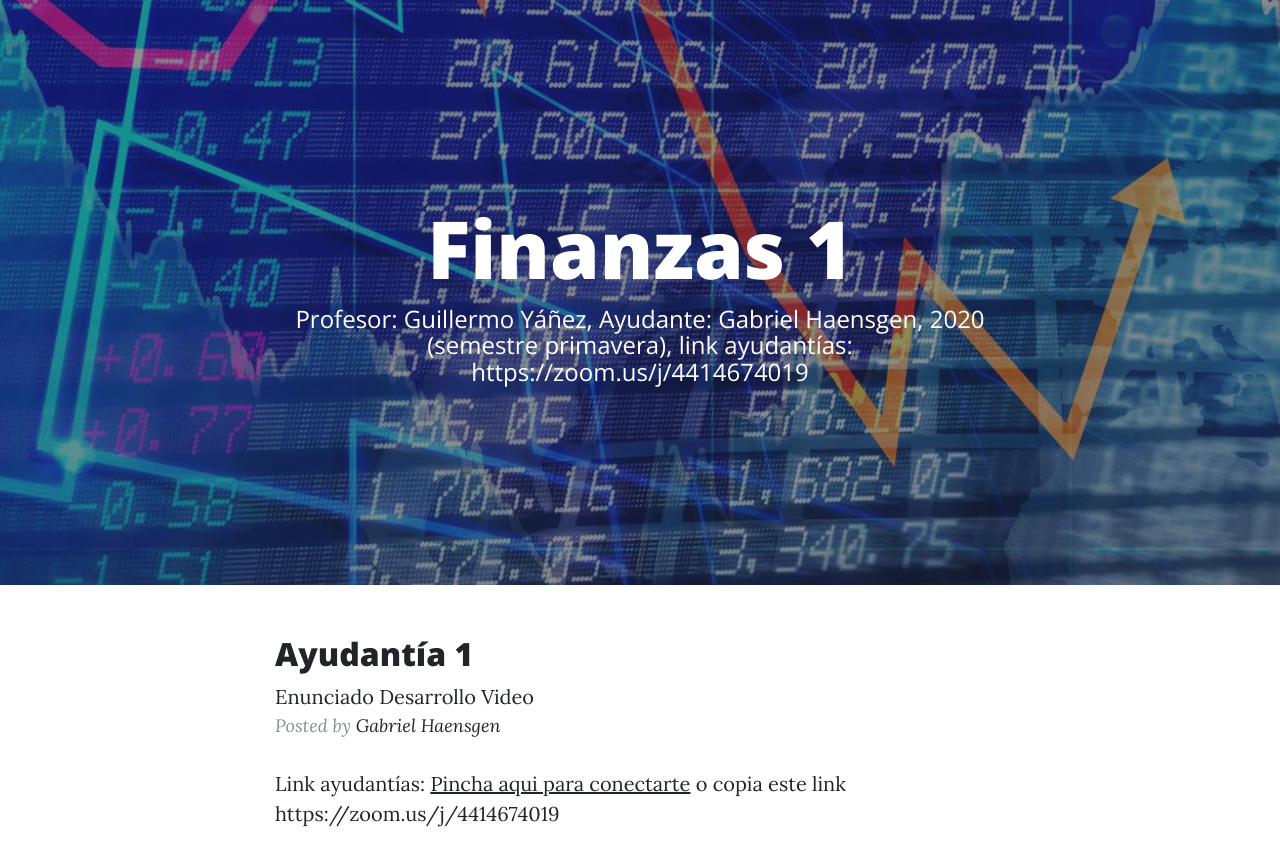
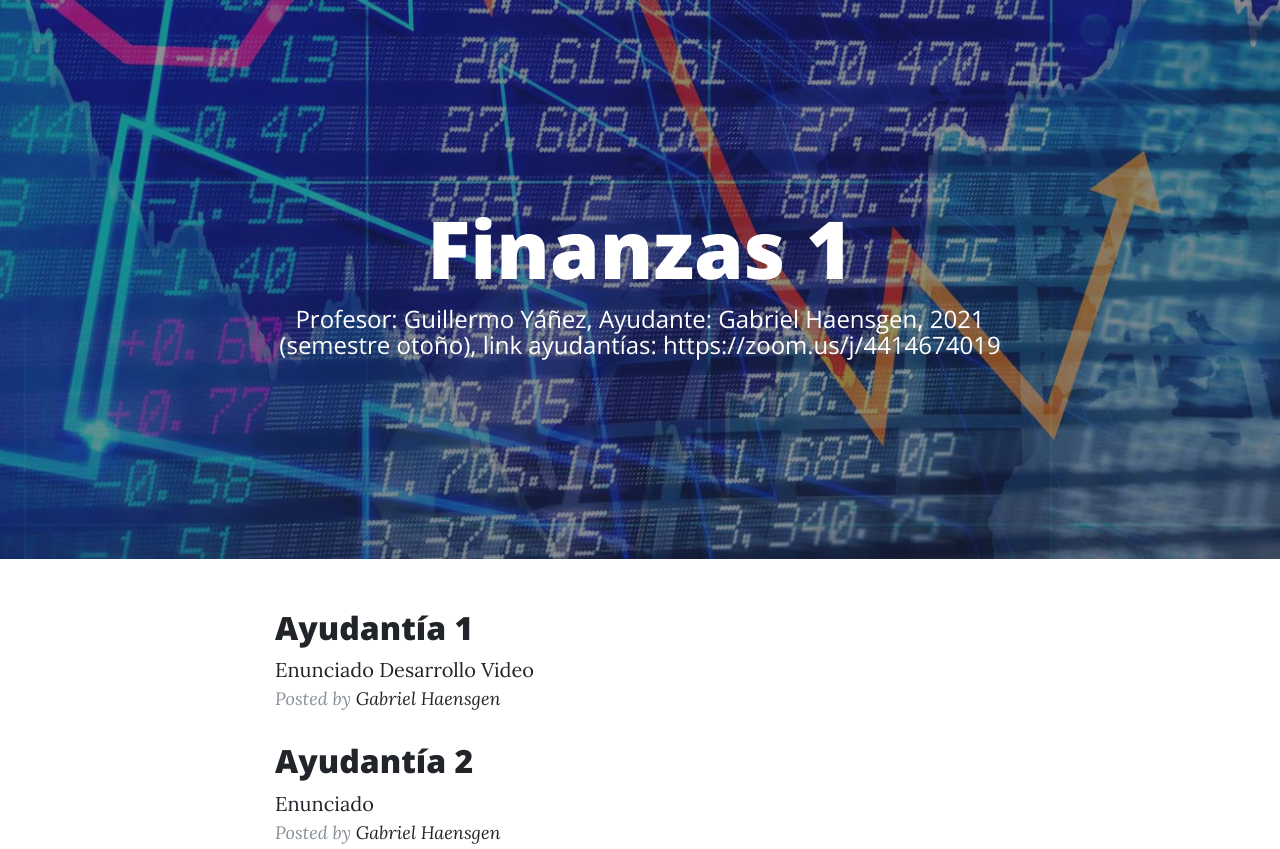
Before and after one commit to Haensgen/finanzas, a website: page index.html in a window 1280 px wide. Shown: the top 849 px of the page. Drawn offline with nearby package versions, Linux system fonts and the light colour scheme.

Commit message:
Update index.html

```diff
--- a/index.html
+++ b/index.html
@@ -47,7 +47,7 @@
         <div class="col-lg-8 col-md-10 mx-auto">
           <div class="site-heading">
             <h1>Finanzas 1</h1>
-            <span class="subheading">Profesor: Guillermo Yáñez, Ayudante: Gabriel Haensgen, 2020 (semestre primavera), link ayudantías: https://zoom.us/j/4414674019 </span>
+            <span class="subheading">Profesor: Guillermo Yáñez, Ayudante: Gabriel Haensgen, 2021 (semestre otoño), link ayudantías: https://zoom.us/j/4414674019 </span>
           </div>
         </div>
       </div>
@@ -69,6 +69,15 @@
              <a href='ayudantia1/ayudantia1.pdf'>Enunciado</a>
              <a href='ayudantia1/blocayudantia1.pdf'>Desarrollo</a>
              <a href='https://youtu.be/fQkyDwaK8Dw'>Video</a>
+         <p class="post-meta">Posted by
+            <a href="https://haensgen.github.io">Gabriel Haensgen</a>
+
+           <h2 class="post-title">
+             Ayudantía 2
+            </h2>
+             <a href='ayudantia1/ayudantia2.pdf'>Enunciado</a>
+             <a href='ayudantia1/blocayudantia1.pdf'></a>
+             <a href='https://youtu.be/fQkyDwaK8Dw'></a>
          <p class="post-meta">Posted by
             <a href="https://haensgen.github.io">Gabriel Haensgen</a>
 
```
